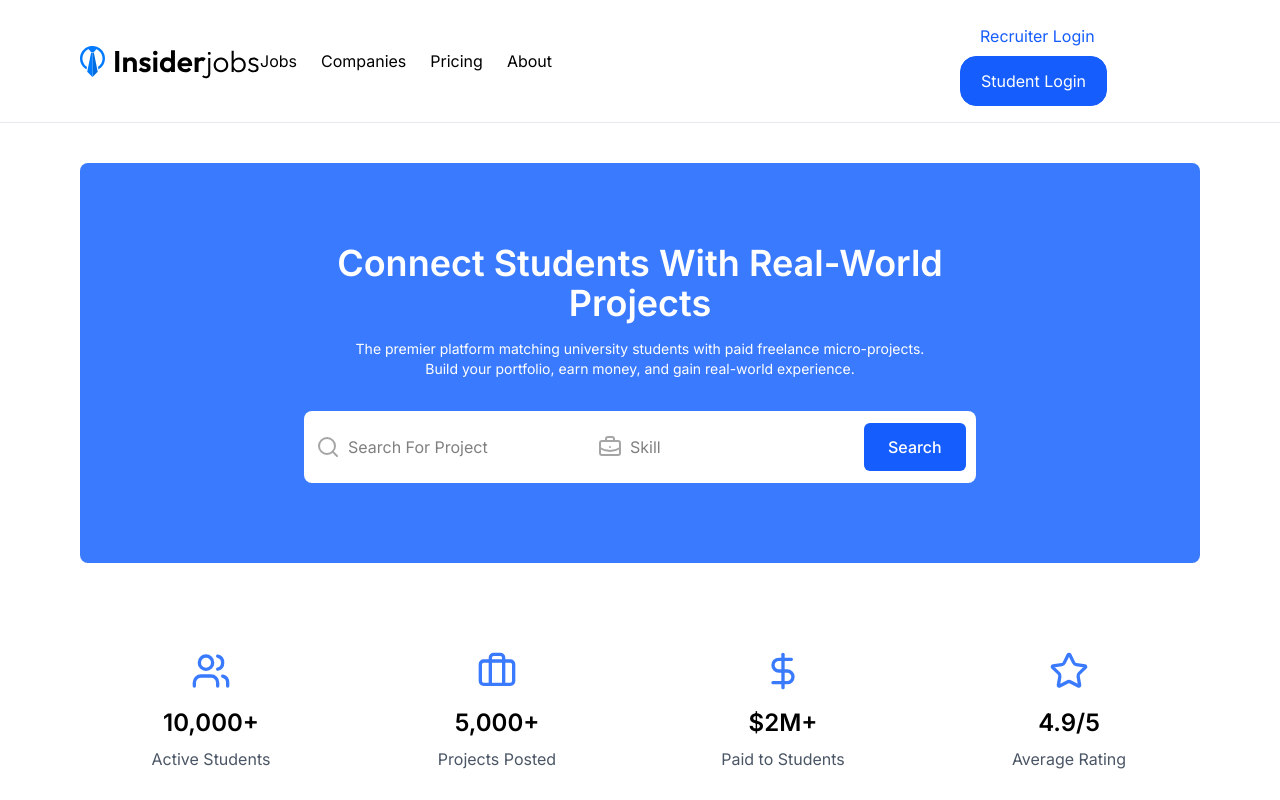
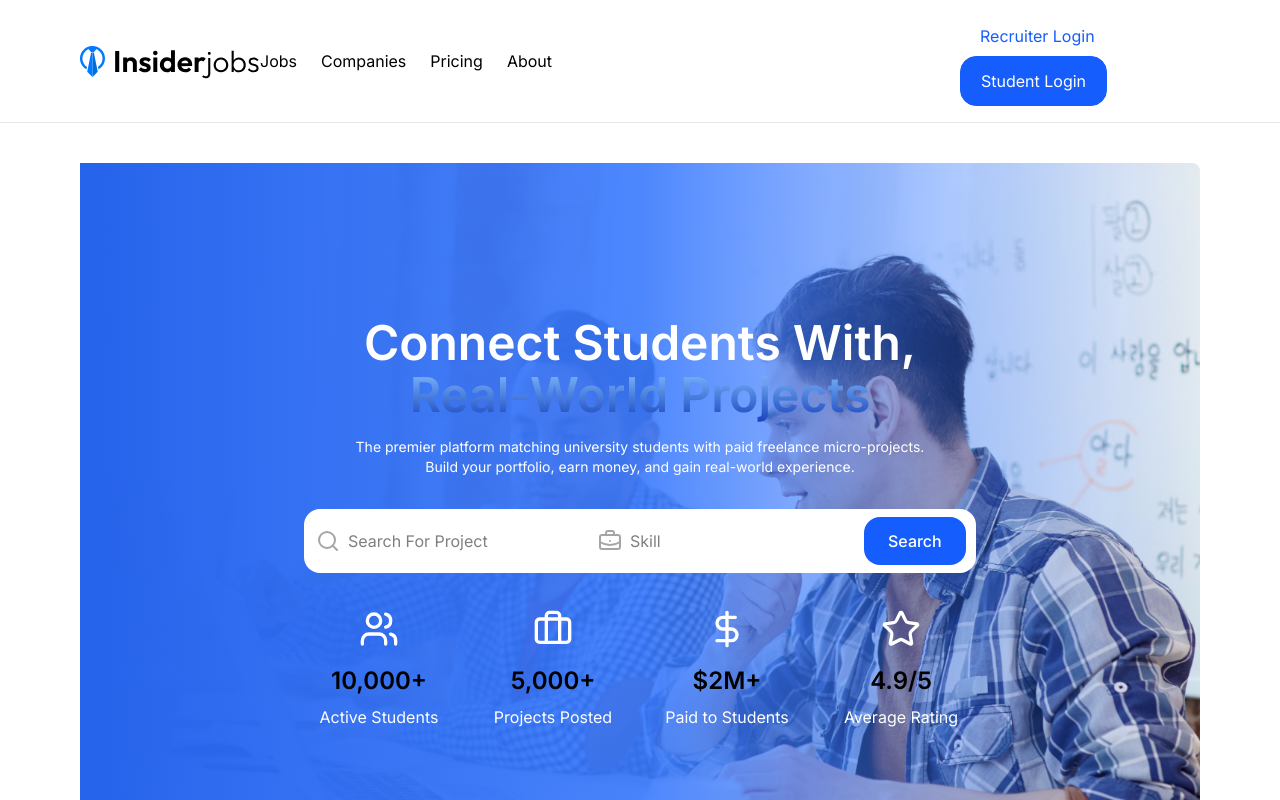
Before and after one commit to RavinduUni/Student-Freelancing-Platform, a React (Vite) app: page / in a window 1280 px wide. Shown: the top 800 px of the page. Built offline with nearby package versions, Linux system fonts and the light colour scheme.

Commit message:
update hero

```diff
--- a/src/components/Hero.jsx
+++ b/src/components/Hero.jsx
@@ -3,6 +3,7 @@ import { assets } from '../assets/assets'
 import { ArrowRight, Brain, Briefcase, BriefcaseBusiness, ChevronRight, Code, DollarSign, Palette, Search, Smartphone, Star, TrendingUp, Users } from 'lucide-react'
 import ProjectCard from './ProjectCard';
 import { useNavigate } from 'react-router-dom';
+import heroImg1 from '../assets/heroImg1.jpg';
 
 const Hero = () => {
 
@@ -178,11 +179,13 @@ const Hero = () => {
 
     return (
         <div className='container px-20 my-10 mx-auto'>
-            <div className='bg-primary text-white p-20 rounded-lg mb-10 text-center'>
-                <h2 className='text-4xl mb-4 font-semibold'>Connect Students With Real-World <br /> Projects</h2>
+            <div className='relative text-white p-20 flex flex-col items-center justify-center min-h-[90vh] rounded-lg mb-10 text-center bg-cover bg-center' style={{ backgroundImage: `url(${heroImg1})` }}>
+                <div className='absolute inset-0 bg-linear-to-r from-primary-dark via-primary/90 to-transparent' />
+                <div className='relative z-10'>
+                    <h2 className='text-5xl/13 mb-4 font-semibold'>Connect Students With,  <br /> <span className='bg-clip-text bg-linear-to-t from-blue-800 to-blue-300 text-transparent'>Real-World Projects</span></h2>
                     <p className='text-sm font-light mb-8'>The premier platform matching university students with paid freelance micro-projects.<br /> Build your portfolio, earn money, and gain real-world experience.</p>
 
-                <div className='bg-white rounded-lg p-3 text-black flex justify-between items-center w-full max-w-2xl mx-auto'>
+                    <div className='bg-white rounded-2xl px-3 py-2 text-black flex justify-between items-center w-full max-w-2xl mx-auto'>
                         <div className='flex items-center'>
                             <Search className='inline-block mr-2 opacity-35' />
                             <input type="text" placeholder='Search For Project' className='bg-transparent border-gray-300 focus:outline-none focus:border-blue-600' />
@@ -191,23 +194,25 @@ const Hero = () => {
                             <BriefcaseBusiness className='inline-block mr-2 opacity-35' />
                             <input type="text" placeholder='Skill' className='bg-transparent border-gray-300 focus:outline-none focus:border-blue-600' />
                         </div>
-                    <button className='bg-blue-600 text-white px-6 py-3 rounded-md font-medium'>Search</button>
-                </div>
+                        <button className='bg-blue-600 text-white px-6 py-3 rounded-2xl font-medium'>Search</button>
                     </div>
 
                     <div>
-                <div className='grid grid-cols-1 md:grid-cols-4 gap-6 mt-16'>
+                        <div className='grid grid-cols-1 md:grid-cols-4 gap-6 mt-9'>
                             {stats.map((stat, index) => (
-                        <div key={index} className='bg-white p-6 rounded-lg text-center'>
-                            <stat.icon className='text-primary mx-auto mb-4' size={40} />
-                            <h3 className='text-2xl font-semibold mb-2'>{stat.value}</h3>
-                            <p className='text-gray-600'>{stat.label}</p>
+                                <div key={index} className=' rounded-lg text-center'>
+                                    <stat.icon className='text-white mx-auto mb-4' size={40} />
+                                    <h3 className='text-2xl text-black font-semibold mb-2'>{stat.value}</h3>
+                                    <p className='text-white'>{stat.label}</p>
                                 </div>
                             ))}
                         </div>
                     </div>
+                </div>
+            </div>
 
-            <div className='mt-16 bg-gradient-to-br from-blue-50 to-purple-50 rounded-2xl p-15'>
+
+            <div className='mt-16 bg-linear-to-br from-blue-50 to-purple-50 rounded-2xl p-15'>
                 <div className='flex justify-center items-center gap-8 flex-wrap'>
                     <div className='text-center'>
                         <div className='rounded-full bg-white w-24 h-24 flex justify-center items-center shadow-md mx-auto mb-2'>
@@ -288,7 +293,7 @@ const Hero = () => {
 
                 <div className='grid grid-cols-3 gap-10 mt-15'>
                     {latestProjects.map((project, id) => (
-                        <ProjectCard  key={id} project={project} />
+                        <ProjectCard key={id} project={project} />
                     ))}
                 </div>
             </div>
@@ -297,7 +302,7 @@ const Hero = () => {
             <div className='mt-20'>
                 <h1 className='text-center my-20 text-4xl font-semibold'>What Our Users Say</h1>
                 <div className='grid grid-cols-3 gap-10'>
-                    {testimonials.slice(0,6).map((testimonial, index) => (
+                    {testimonials.slice(0, 6).map((testimonial, index) => (
                         <div key={index} className='shadow-md p-5 rounded-xl'>
                             <div className='flex items-center my-3'>
                                 <span className='text-5xl'>{testimonial.image}</span>
@@ -309,7 +314,7 @@ const Hero = () => {
                             <p className='text-gray-800'>{testimonial.text}</p>
 
                             <div className='flex items-center gap-1 mt-3'>
-                                {[1,2,3,4,5].map((star, index) => (
+                                {[1, 2, 3, 4, 5].map((star, index) => (
                                     <Star key={index} className={star <= testimonial.rate
                                         ? 'w-5 h-5 text-yellow-500 fill-yellow-500'
                                         : "w-5 h-5 text-gray-300"
--- a/src/pages/AuthPage.jsx
+++ b/src/pages/AuthPage.jsx
@@ -195,8 +195,8 @@ const AuthPage = () => {
                         <button className='bg-primary text-white py-3 rounded-xl mt-2'>Create Account</button>
 
                         <div className='flex items-center justify-center gap-2'>
-                            <p className='text-text-secondary'>Already have an account? </p>
-                            <button className='text-primary'>Login</button>
+                            <p className='text-text-secondary'>{type === 'register' ? 'Already have an account?' : "Dont have an account?"} </p>
+                            <button className='text-primary'>{type === 'register' ? 'Login' : "Register"}</button>
                         </div>
                     </form>
                 </div>
```
Also changed, not shown: src/assets/heroImg1.jpg (added), src/assets/heroImg2.jpg (added). Lines whose indentation alone changed are shown as unchanged.
